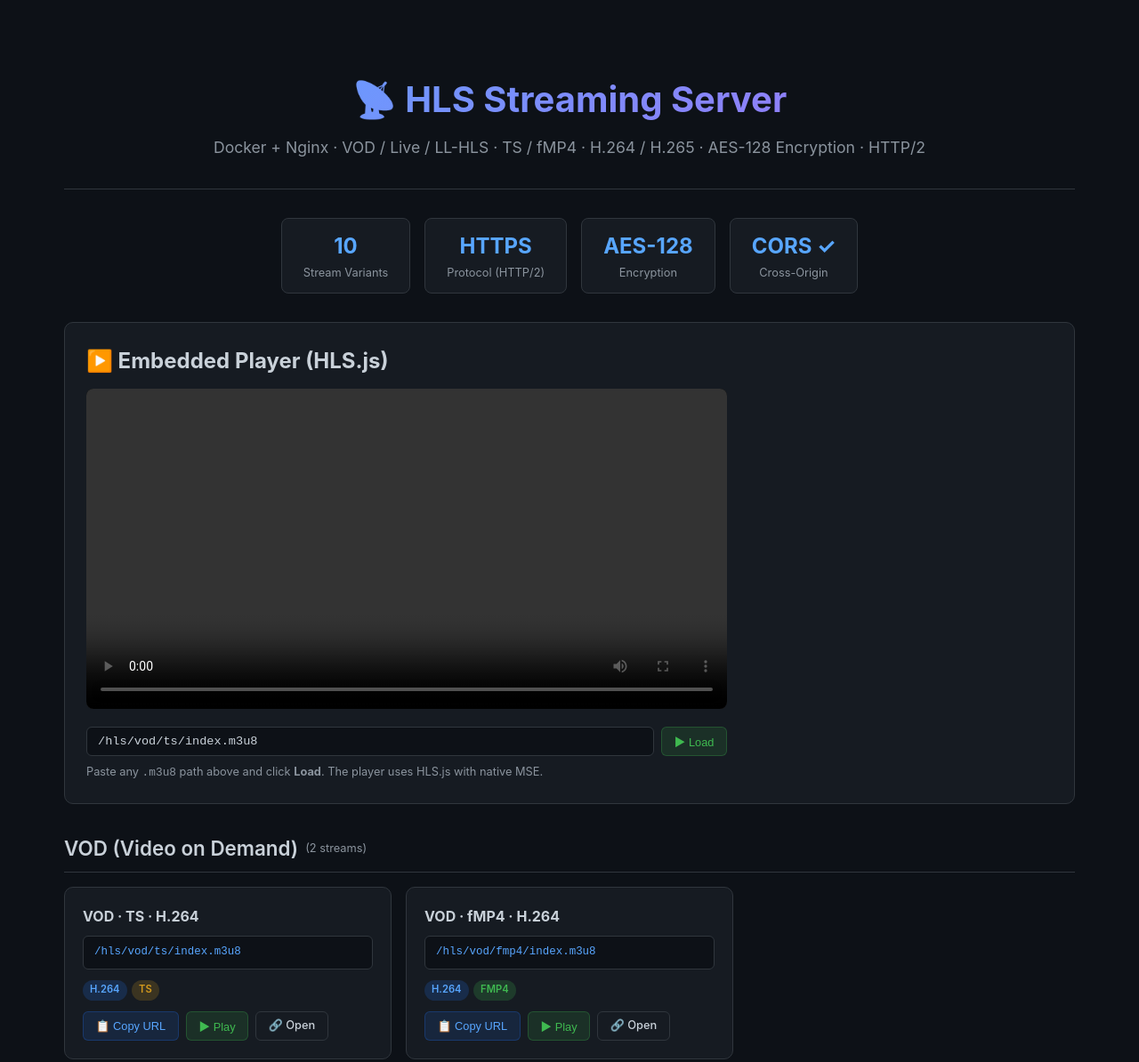
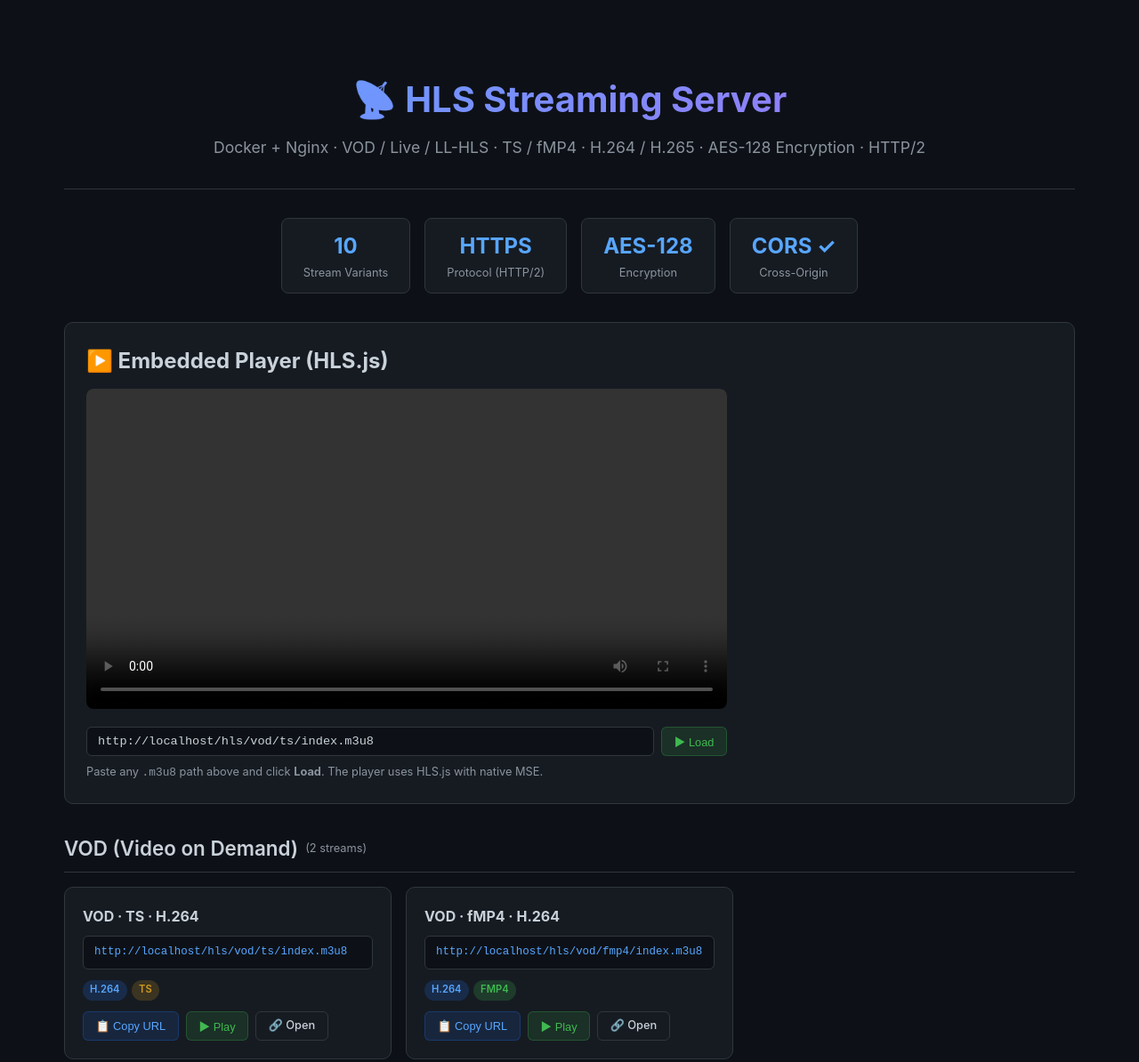
Before and after one commit to freeshineit/hls-serve, a plain HTML site: page web/index.html in a window 1280 px wide. Shown: the top 1194 px of the page at 89% size. Drawn offline with nearby package versions, Linux system fonts and the light colour scheme.

Commit message:
feat: add location.origin

```diff
--- a/web/index.html
+++ b/web/index.html
@@ -183,7 +183,7 @@
 <script src="https://cdn.jsdelivr.net/npm/hls.js@latest"></script>
 <script>
 // ── Stream definitions ─────────────────────────────────────────
-const BASE = '/hls';
+const BASE = location.origin + '/hls';
 const streams = [
     // VOD
     { cat:'VOD (Video on Demand)', name:'VOD · TS · H.264',
```
